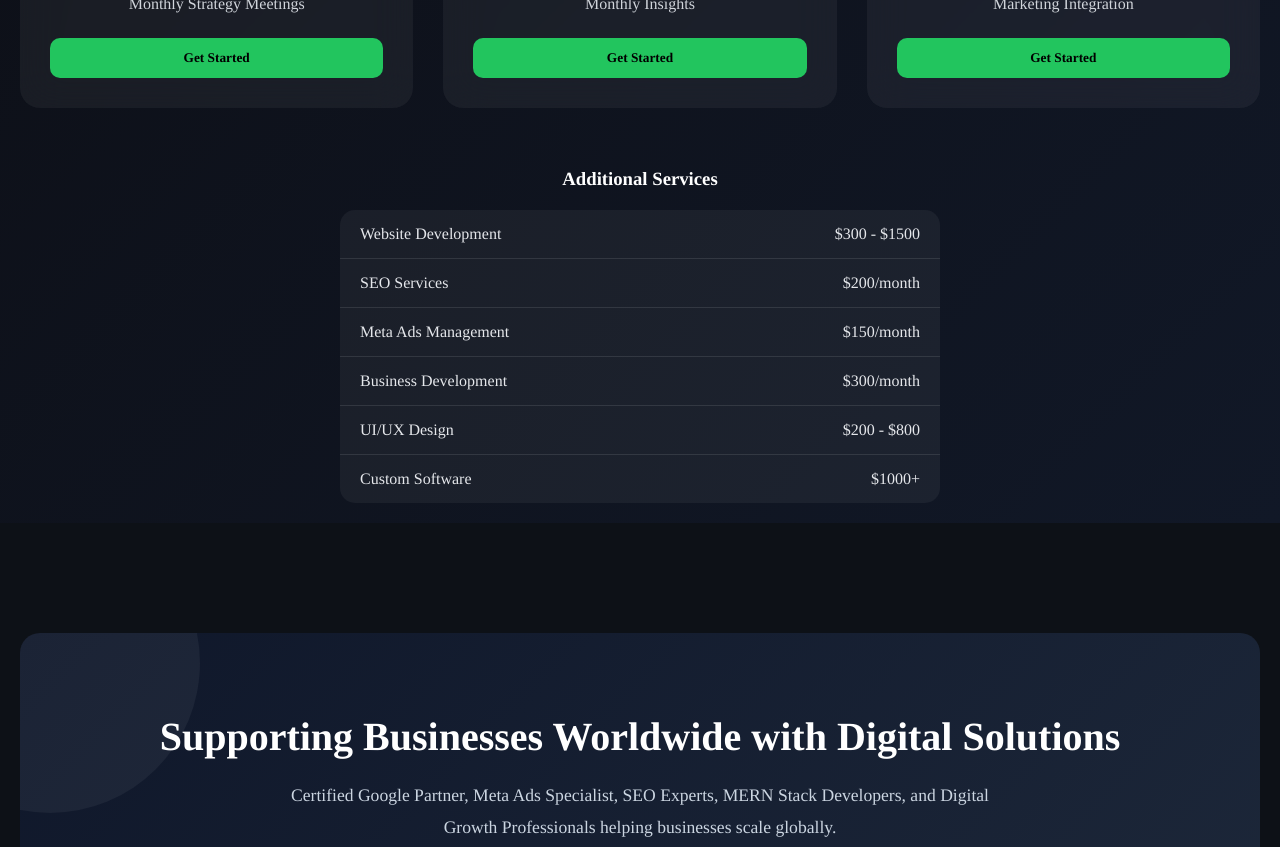
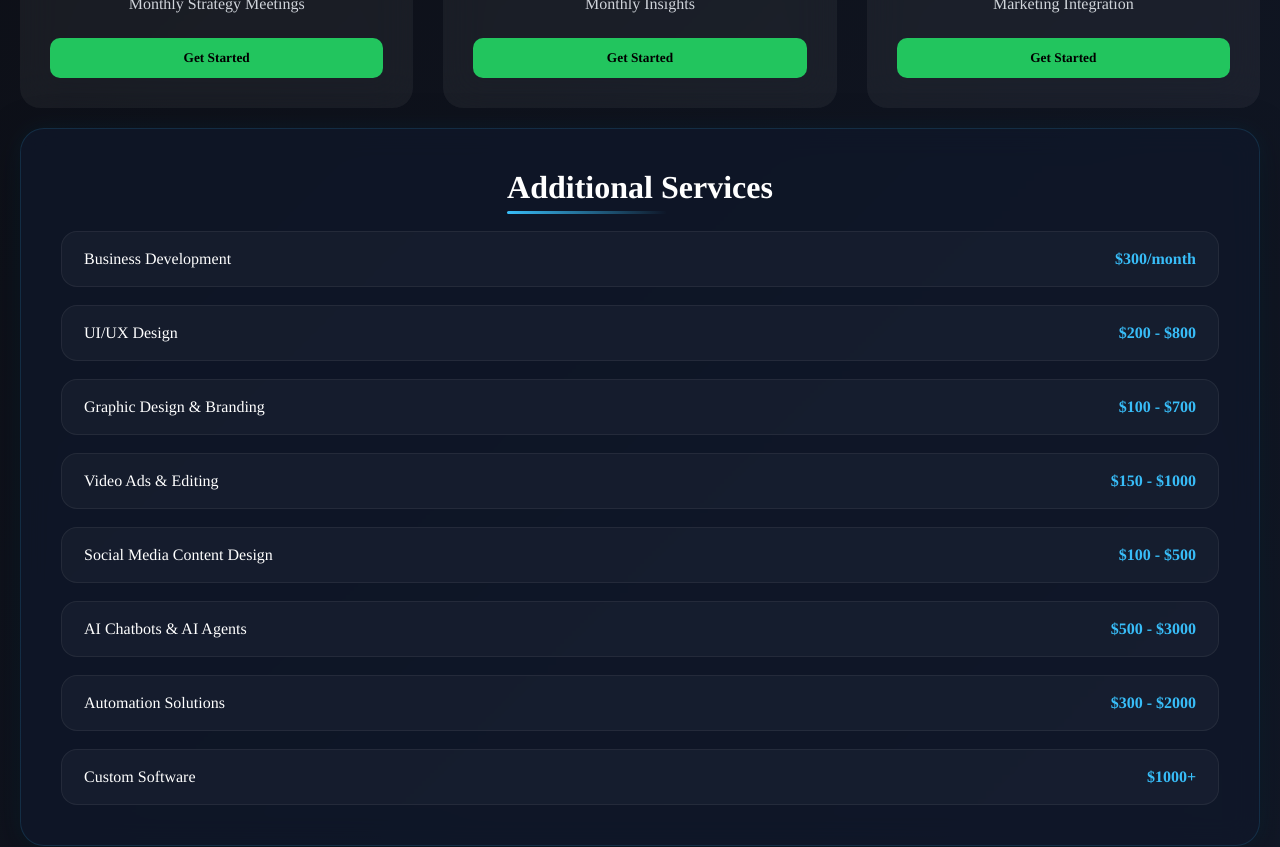
Before and after one commit to ShaniBhai786/UniSoft_Agency, a Next.js app: page /pricing in a window 1280 px wide. Shown: the part 1360-2207 px from the top of the page. Built offline with nearby package versions, Linux system fonts and the light colour scheme; a web font is replaced by a local one.

Commit message:
feat: add additional services section with dynamic pricing and enhanced styling for improved user engagement

```diff
--- a/src/app/components/Pricing.jsx
+++ b/src/app/components/Pricing.jsx
@@ -203,11 +203,53 @@ const Pricing = () => {
     setIsPackageSelect(true)
   }
 
+  const services = [
+  {
+    title: "Business Development",
+    price: "$300/month",
+  },
+  {
+    title: "UI/UX Design",
+    price: "$200 - $800",
+  },
+  {
+    title: "Graphic Design & Branding",
+    price: "$100 - $700",
+  },
+  {
+    title: "Video Ads & Editing",
+    price: "$150 - $1000",
+  },
+  {
+    title: "Social Media Content Design",
+    price: "$100 - $500",
+  },
+  {
+    title: "AI Chatbots & AI Agents",
+    price: "$500 - $3000",
+  },
+  {
+    title: "Automation Solutions",
+    price: "$300 - $2000",
+  },
+  {
+    title: "Custom Software",
+    price: "$1000+",
+  },
+]
+  const handleAdditional = (title, price) => {
+    const addtionalServices = {title, price, packageName: `${title} - ${price}`}
+    setSelectedPackage(addtionalServices)
+    localStorage.setItem("package-details", JSON.stringify(addtionalServices))
+    setIsPackageSelect(true)
+  }
+
   return (
     <>
       {loading && <Loading />}
       {isPackageSelect && <section className='get-started-form'>
         <Formik
+          key={selectedPackage?.packageName}
           enableReinitialize
           initialValues={initialValues}
           validationSchema={validationSchema}
@@ -287,16 +329,17 @@ const Pricing = () => {
         </div>
 
         <div className="services-table">
-          <h3>Additional Services</h3>
-          <div className="table">
-            <div><span>Website Development</span><span>$300 - $1500</span></div>
-            <div><span>SEO Services</span><span>$200/month</span></div>
-            <div><span>Meta Ads Management</span><span>$150/month</span></div>
-            <div><span>Business Development</span><span>$300/month</span></div>
-            <div><span>UI/UX Design</span><span>$200 - $800</span></div>
-            <div><span>Custom Software</span><span>$1000+</span></div>
-          </div>
-        </div>
+  <h3>Additional Services</h3>
+
+  <div className="table">
+  {services.map((service, index) => (
+    <div key={index} onClick={() => handleAdditional(service.title, service.price)}>
+      <span>{service.title}</span>
+      <span>{service.price}</span>
+    </div>
+  ))}
+</div>
+</div>
 
       </section>
     </>
--- a/src/app/styles.css
+++ b/src/app/styles.css
@@ -400,34 +400,120 @@
 }
 
 .services-table {
-  margin-top: 60px;
+  width: 100%;
+  padding: 40px;
+  margin-top: 20px;
+  border-radius: 24px;
+  background: rgba(15, 23, 42, 0.75);
+  backdrop-filter: blur(14px);
+  border: 1px solid rgba(56, 189, 248, 0.15);
+  box-shadow:
+    0 10px 40px rgba(0, 0, 0, 0.35),
+    0 0 25px rgba(56, 189, 248, 0.08);
+  transition: 0.4s ease;
+}
+
+.services-table:hover {
+  transform: translateY(-6px);
+  box-shadow:
+    0 15px 50px rgba(0, 0, 0, 0.45),
+    0 0 35px rgba(56, 189, 248, 0.18);
 }
 
 .services-table h3 {
-  margin-bottom: 20px;
+  font-size: 2rem;
+  font-weight: 700;
+  margin-bottom: 25px;
+  color: #fff;
+  position: relative;
+  display: inline-block;
+}
+
+.services-table h3::after {
+  content: "";
+  position: absolute;
+  left: 0;
+  bottom: -8px;
+  width: 60%;
+  height: 3px;
+  border-radius: 20px;
+  background: linear-gradient(90deg, #38bdf8, transparent);
 }
 
 .table {
-  max-width: 600px;
-  margin: auto;
-  background: rgba(255, 255, 255, 0.05);
-  border-radius: 15px;
+  display: flex;
+  flex-direction: column;
+  gap: 18px;
+}
+
+.table div {
+  display: flex;
+  justify-content: space-between;
+  align-items: center;
+  padding: 18px 22px;
+  border-radius: 16px;
+  background: rgba(255, 255, 255, 0.03);
+  border: 1px solid rgba(255, 255, 255, 0.06);
+  transition: all 0.35s ease;
+  position: relative;
+  cursor: pointer;
   overflow: hidden;
 }
 
-.table div {
-  display: flex;
-  justify-content: space-between;
-  padding: 15px 20px;
-  border-bottom: 1px solid rgba(255, 255, 255, 0.1);
-}
-
-.table div:last-child {
-  border-bottom: none;
-}
-
-.table span {
-  color: #e5e7eb;
+.table div::before {
+  content: "";
+  position: absolute;
+  left: -100%;
+  top: 0;
+  width: 100%;
+  height: 100%;
+  background: linear-gradient(
+    90deg,
+    transparent,
+    rgba(56, 189, 248, 0.12),
+    transparent
+  );
+  transition: 0.6s;
+}
+
+.table div:hover::before {
+  left: 100%;
+}
+
+.table div:hover {
+  transform: translateX(8px) scale(1.01);
+  border-color: rgba(56, 189, 248, 0.35);
+  background: rgba(56, 189, 248, 0.06);
+  box-shadow: 0 8px 24px rgba(56, 189, 248, 0.12);
+}
+
+.table span:first-child {
+  color: #fff;
+  font-size: 1rem;
+  font-weight: 500;
+}
+
+.table span:last-child {
+  color: #38bdf8;
+  font-size: 1rem;
+  font-weight: 700;
+}
+
+/* Responsive */
+@media (max-width: 768px) {
+  .services-table {
+    padding: 25px;
+  }
+
+  .table div {
+    flex-direction: column;
+    align-items: flex-start;
+    gap: 8px;
+  }
+
+  .services-table h3 {
+    font-size: 1.6rem;
+  }
 }
 .trust-partise{
     width: 100%;
```
